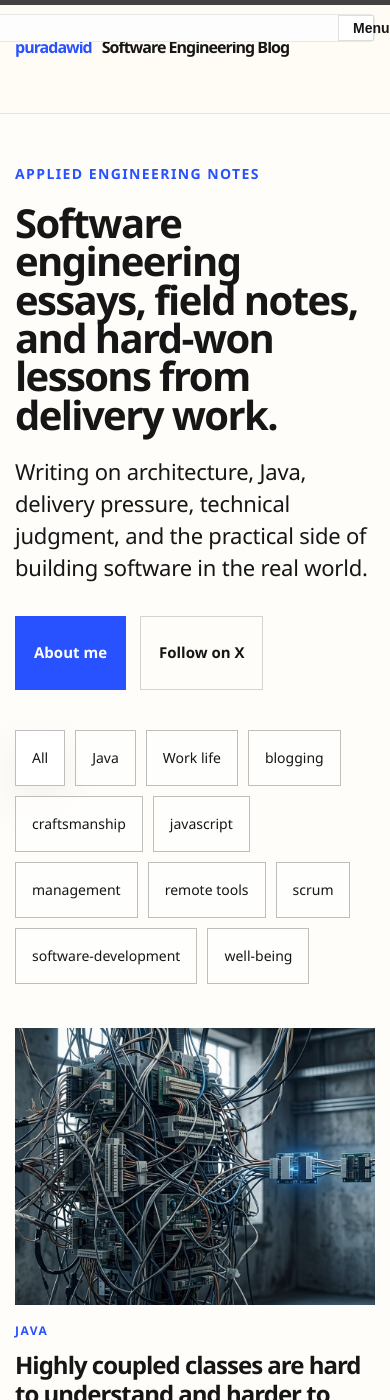
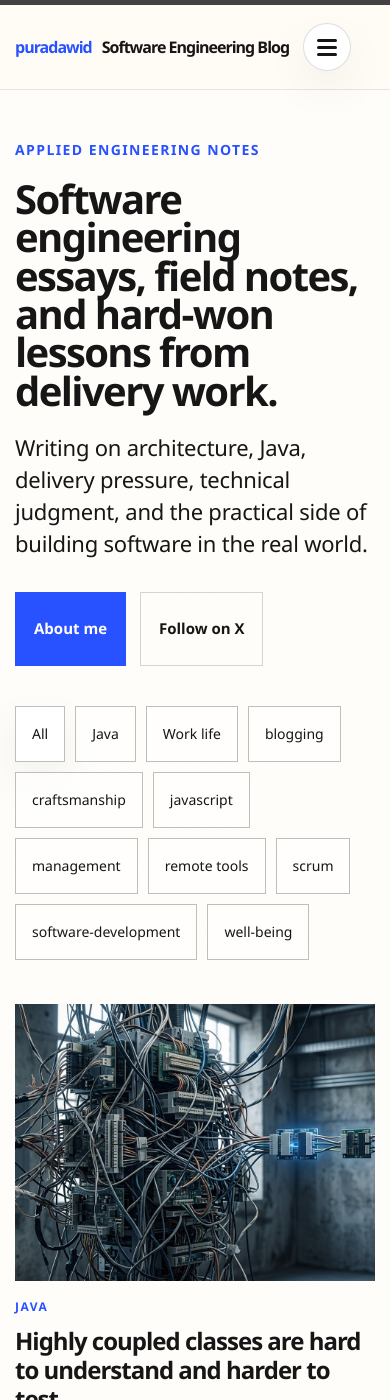
Before and after one commit to puradawid/puradawid.github.io, a Jekyll site: the page built from index.html, in a window 390 px wide and 1400 px high. Built offline with Jekyll 4.4.1, drawn with Linux system fonts in a browser that asks for light colours.

Commit message:
Fix mobile navigation overlay and toggle

```diff
--- a/_includes/header.html
+++ b/_includes/header.html
@@ -8,13 +8,10 @@
     </a>
 
     <nav class="site-nav" aria-label="Primary navigation">
-      <button class="menu-icon" type="button" aria-expanded="false" aria-controls="site-nav-links">
-        <span class="menu-icon-label">Menu</span>
-        <svg viewBox="0 0 18 15" aria-hidden="true">
-          <path d="M18,1.484c0,0.82-0.665,1.484-1.484,1.484H1.484C0.665,2.969,0,2.304,0,1.484l0,0C0,0.665,0.665,0,1.484,0h15.031C17.335,0,18,0.665,18,1.484L18,1.484z"/>
-          <path d="M18,7.516C18,8.335,17.335,9,16.516,9H1.484C0.665,9,0,8.335,0,7.516l0,0c0-0.82,0.665-1.484,1.484-1.484h15.031C17.335,6.031,18,6.696,18,7.516L18,7.516z"/>
-          <path d="M18,13.516C18,14.335,17.335,15,16.516,15H1.484C0.665,15,0,14.335,0,13.516l0,0c0-0.82,0.665-1.484,1.484-1.484h15.031C17.335,12.031,18,12.696,18,13.516L18,13.516z"/>
-        </svg>
+      <button class="menu-icon" type="button" aria-label="Open navigation menu" aria-expanded="false" aria-controls="site-nav-links">
+        <span class="menu-icon-bar" aria-hidden="true"></span>
+        <span class="menu-icon-bar" aria-hidden="true"></span>
+        <span class="menu-icon-bar" aria-hidden="true"></span>
       </button>
 
       <div class="trigger" id="site-nav-links">
@@ -24,7 +21,7 @@
           <a class="page-link" href="{{ my_page.url | prepend: site.baseurl }}">{{ my_page.title }}</a>
           {% endif %}
         {% endfor %}
-        <a class="page-link page-link-cta" href="{{ '/aem-consulting.html' | prepend: site.baseurl }}">Contact</a>
+        <a class="page-link" href="{{ '/aem-consulting.html' | prepend: site.baseurl }}">Contact</a>
       </div>
     </nav>
 
@@ -47,18 +46,58 @@
       return;
     }
 
-    button.addEventListener('click', function () {
+    var syncOverlayOffset = function () {
+      var headerBottom = Math.ceil(header.getBoundingClientRect().bottom);
+      nav.style.setProperty('--mobile-nav-top', (headerBottom + 10) + 'px');
+    };
+
+    var setOpen = function (isOpen) {
+      syncOverlayOffset();
+      button.setAttribute('aria-expanded', String(isOpen));
+      button.setAttribute('aria-label', isOpen ? 'Close navigation menu' : 'Open navigation menu');
+      nav.classList.toggle('is-open', isOpen);
+      document.body.classList.toggle('mobile-nav-open', isOpen);
+
+      if (isOpen) {
+        scrollY = window.scrollY;
+        document.body.style.top = '-' + scrollY + 'px';
+        document.body.style.position = 'fixed';
+        document.body.style.width = '100%';
+      } else {
+        document.body.style.top = '';
+        document.body.style.position = '';
+        document.body.style.width = '';
+        window.scrollTo(0, scrollY);
+      }
+    };
+
+    button.addEventListener('click', function (event) {
+      event.stopPropagation();
       var expanded = button.getAttribute('aria-expanded') === 'true';
-      button.setAttribute('aria-expanded', String(!expanded));
-      nav.classList.toggle('is-open', !expanded);
+      setOpen(!expanded);
     });
 
     trigger.addEventListener('click', function (event) {
       if (event.target.classList.contains('page-link')) {
-        button.setAttribute('aria-expanded', 'false');
-        nav.classList.remove('is-open');
+        setOpen(false);
       }
     });
+
+    document.addEventListener('click', function (event) {
+      if (!nav.contains(event.target)) {
+        setOpen(false);
+      }
+    });
+
+    document.addEventListener('keydown', function (event) {
+      if (event.key === 'Escape') {
+        setOpen(false);
+      }
+    });
+
+    window.addEventListener('resize', syncOverlayOffset);
+
+    syncOverlayOffset();
   }());
   </script>
 
--- a/_sass/_my_overrides.scss
+++ b/_sass/_my_overrides.scss
@@ -131,26 +131,49 @@
   align-items: center;
   gap: 18px;
   margin-left: auto;
+  line-height: normal;
 
   .menu-icon {
     display: none;
-    align-items: center;
-    gap: 10px;
-    padding: 10px 14px;
+    position: relative;
+    z-index: 30;
+    width: 48px;
+    height: 48px;
+    padding: 0;
     border: 1px solid rgba(23, 23, 23, 0.14);
     background: #fff;
     color: var(--headline);
+    appearance: none;
+    cursor: pointer;
+    border-radius: 999px;
+    box-shadow: var(--shadow);
   }
 
-  .menu-icon svg {
-    width: 18px;
-    height: 15px;
-    fill: currentColor;
+  .menu-icon-bar {
+    position: absolute;
+    left: 50%;
+    display: block;
+    width: 20px;
+    height: 3px;
+    border-radius: 2px;
+    background: currentColor;
+    transform-origin: center;
+    transition: transform 0.18s ease, opacity 0.18s ease;
   }
 
-  .menu-icon-label {
-    font-size: 14px;
-    font-weight: 600;
+  .menu-icon-bar:nth-child(1) {
+    top: 15px;
+    transform: translateX(-50%);
+  }
+
+  .menu-icon-bar:nth-child(2) {
+    top: 22px;
+    transform: translateX(-50%);
+  }
+
+  .menu-icon-bar:nth-child(3) {
+    top: 29px;
+    transform: translateX(-50%);
   }
 
   .trigger {
@@ -172,6 +195,19 @@
     background: #fff;
     box-shadow: var(--shadow);
   }
+}
+
+.site-nav.is-open .menu-icon-bar:nth-child(1) {
+  transform: translateX(-50%) translateY(7px) rotate(45deg);
+}
+
+.site-nav.is-open .menu-icon-bar:nth-child(2) {
+  opacity: 0;
+  transform: translateX(-50%) scaleX(0.7);
+}
+
+.site-nav.is-open .menu-icon-bar:nth-child(3) {
+  transform: translateX(-50%) translateY(-7px) rotate(-45deg);
 }
 
 .home-hero {
@@ -488,38 +524,72 @@
     overflow-x: hidden;
   }
 
+  body.mobile-nav-open {
+    overflow: hidden;
+  }
+
   .site-header .wrapper {
     position: relative;
-    align-items: flex-start;
-    flex-direction: column;
+    align-items: center;
+    flex-direction: row;
     padding-top: 14px;
     padding-bottom: 14px;
   }
 
   .site-title-text {
-    white-space: normal;
+    white-space: nowrap;
   }
 
   .site-nav {
-    width: 100%;
-    justify-content: flex-end;
+    position: static;
+    top: auto;
+    right: auto;
+    width: auto;
+    flex-direction: column;
+    align-items: flex-end;
+    justify-content: center;
+    background: transparent;
+    border: 0;
+    border-radius: 0;
+    text-align: left;
   }
 
   .site-nav .menu-icon {
     display: inline-flex;
-    margin-left: auto;
+    align-self: flex-end;
   }
 
   .site-nav .trigger {
     display: none;
-    width: 100%;
+    position: fixed;
+    top: var(--mobile-nav-top, 82px);
+    right: 15px;
+    left: 15px;
+    width: auto;
+    height: calc(100dvh - var(--mobile-nav-top, 82px) - 15px);
+    max-height: calc(100dvh - var(--mobile-nav-top, 82px) - 15px);
     flex-direction: column;
     align-items: stretch;
     gap: 8px;
-    padding-top: 14px;
+    padding: 16px 18px;
+    border: 1px solid rgba(23, 23, 23, 0.1);
+    background: #fff;
+    box-sizing: border-box;
+    box-shadow: var(--shadow);
+    overflow-y: auto;
+    overscroll-behavior: contain;
+    z-index: 20;
+  }
+
+  .site-nav:hover .trigger {
+    display: none;
   }
 
   .site-nav.is-open .trigger {
+    display: flex;
+  }
+
+  .site-nav.is-open:hover .trigger {
     display: flex;
   }
 
@@ -527,13 +597,6 @@
     padding: 12px 0;
     border-bottom: 1px solid rgba(23, 23, 23, 0.08);
   }
-
-  .site-nav .page-link-cta {
-    padding: 12px 14px;
-    border-bottom: 0;
-    text-align: center;
-  }
-
   .page-content {
     padding-top: 30px;
   }
--- a/assets/js/main.js
+++ b/assets/js/main.js
@@ -1,5 +1,5 @@
 // GTAG events
-$('.site-nav a.menu-icon').on('click', function () {
+$('.site-nav .menu-icon').on('click', function () {
   if (gtag) {
     gtag('event', 'opened_mobile_menu', { event_category: "navigation" });
   }
```
Also changed, not shown: other parts of _includes/header.html (+3 -1 lines).
